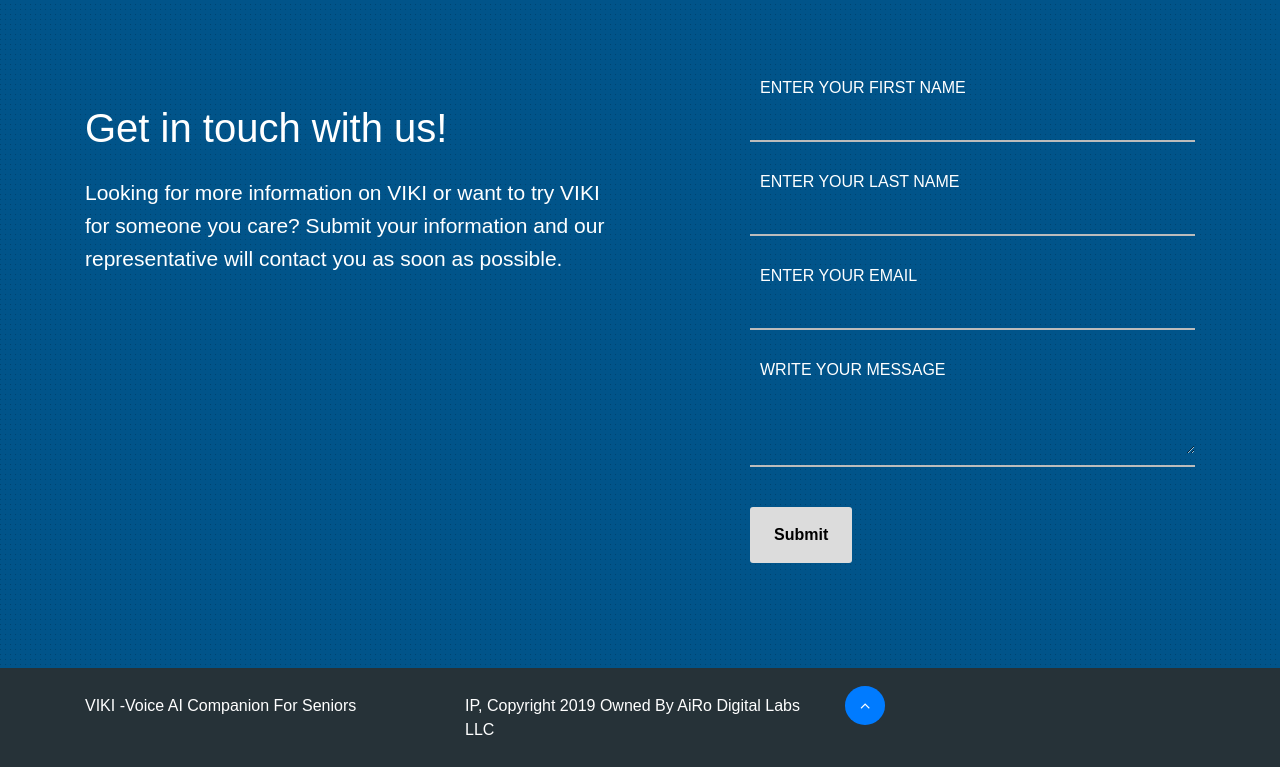
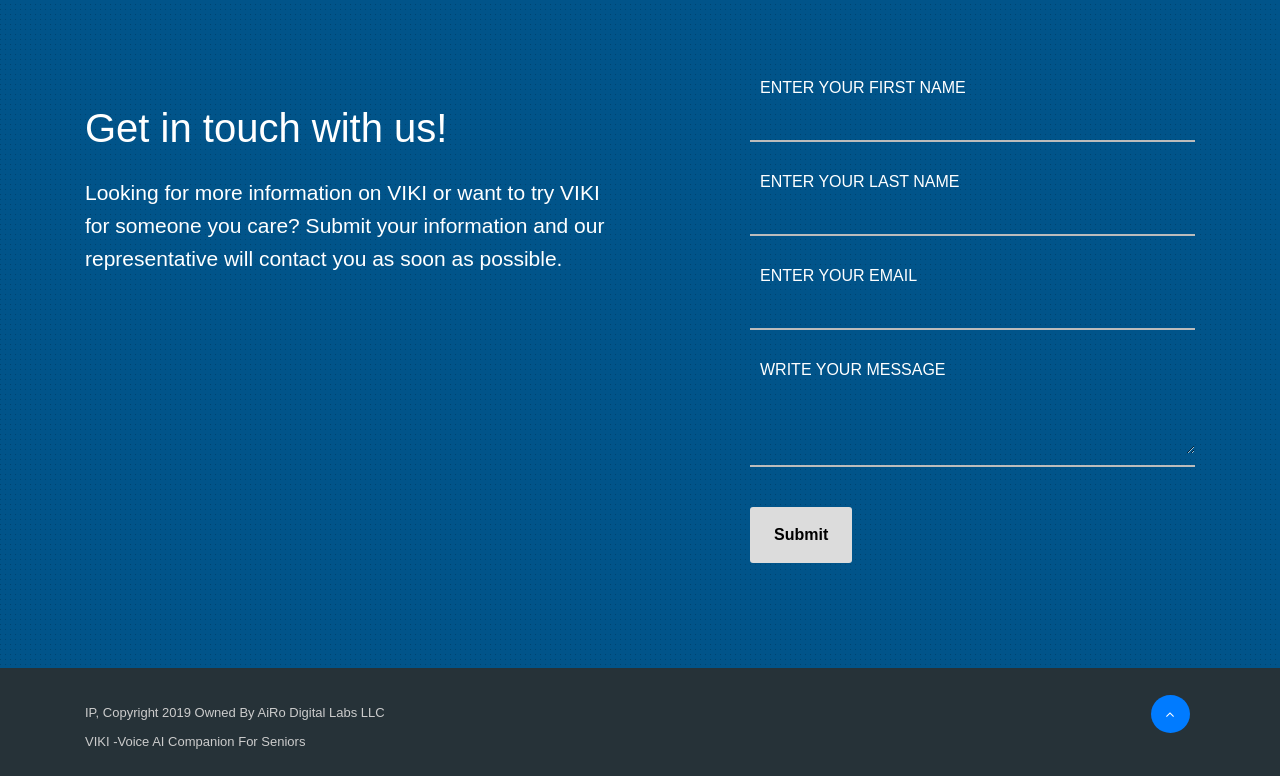
Before and after one commit to srnitish/srnitish, a PHP site: page / in a window 1280 px wide. Shown: the part 4501-5277 px from the top of the page. Run offline with PHP 8.4, Linux system fonts and the light colour scheme.

Commit message:
final chnages

```diff
--- a/css/custom.css
+++ b/css/custom.css
@@ -306,6 +306,32 @@ ul.w3l-right-book li {
     text-align: left;
     font-size: 17px;
 }
+.footer-bottom {
+    padding: 40px 0 30px;
+    border-top: 1px solid #666;
+    background: #1e1e1e;
+}
+.copyright-text p {
+    color: #ccc;
+    margin-top: 9px;
+    margin-bottom: 0;
+}
+.social-link li {
+    display: inline-block;
+    margin: 0 5px;
+}
+.social-link li a {
+    color: #ccc;
+    /*border: 1px solid #ccc;*/
+    width: 40px;
+    height: 40px;
+    line-height: 40px;
+    border-radius: 50%;
+    text-align: center;
+    display: inline-block;
+    font-size: 14px;
+    transition: .5s;
+}
 #myFrame{
 position:relative;
 top:0;
@@ -321,7 +347,9 @@ section .section-title {
 }
 #footer {
     background: #414141 !important;
+
 }
+.footer{font-size: 14px;}
 .copyright{font-size: 16px;margin-top: 20px;}
 .col_white_amrc { color:#FFF;}
 footer { width:100%; background-color:#263238; /*min-height:250px;*/ padding:10px 0px 25px 0px ;}
--- a/index.html
+++ b/index.html
@@ -37,10 +37,11 @@
          <section class="hero">
          <div class="container-fluid">
             <div class="carousel-caption">
-               <p class="head">World's First 24/7</p>
-               <p class="cust-head">Voice-AI Companion for the Elderly</p>
+               <p class="head">World's First 24/7 Voice-AI</p>
+               <p class="cust-head">Companion for the Elderly</p>
                <p class="sub-head">To enhance the Physical and Emotional Well-being<br> of the seniors in your care</p>
                <a href="#video"><button type="button" class="btn btn-lg btn-primary ml-auto header-button">See the video</button></a>
+
             </div>
          </div>
       </section>
@@ -114,7 +115,7 @@
          <div class="container mt-5 mb-4">
             <div class="row">
                <div class="col-md-9 mx-auto">
-                  <iframe id="myFrame" src="https://www.youtube.com/embed/5BzuuQrsMxs" frameborder="0" allowfullscreen></iframe>
+                  <iframe id="myFrame" src="https://www.youtube.com/embed/5BzuuQrsMxs?rel=0&showinfo=0" frameborder="0" allowfullscreen></iframe>
                </div>
             </div>
          </div>
@@ -545,17 +546,28 @@
             <!--foote_bottom_ul_amrc ends here-->
             <div class="row text-white mt-3">
                <!-- <div class="text-white"> -->
-                  <div class="col-md-4">VIKI -Voice AI Companion For Seniors</div>
+                 <!--  <div class="col-md-4">VIKI -Voice AI Companion For Seniors</div>
                   <div class="col-md-4">IP, Copyright 2019 Owned By AiRo Digital Labs LLC</div>
-                  <a href='#top'>
-                     <div class="col-md-4">
-                        <span class="scroll-top">
-                           <i class="fa fa-angle-up"></i>
-                        </span>
-                     </div>
-                  </a>
+                  <a href='#top'><div class="col-md-4"><span class="scroll-top"><i class="fa fa-angle-up"></i></span></div></a>
+ -->
                   <!-- <a href='#top'><span class="scroll-top"><i class="fa fa-angle-up"></i></span></a> -->
                <!-- </div> -->
+
+
+               <div class="col-sm-6 ">
+                     <div class="copyright-text">
+                        <p>IP, Copyright 2019 Owned By AiRo Digital Labs LLC</p>
+                        <p>VIKI -Voice AI Companion For Seniors</p>
+                     </div>
+                  </div> <!-- End Col -->
+                  <div class="col-sm-6">
+                     <ul class="social-link pull-right">
+                        <!-- <li><a href=""><span class="fa fa-facebook"></span></a></li>
+                        <li><a href=""><span class="fa fa-facebook"></span></a></li> -->
+                        <li><a href="#top"><span class="scroll-top"><i class="fa fa-angle-up"></i></span></a></li>
+                     </ul>
+                  </div> <!-- End Col -->
+            </div>
             </div>
 
             <!-- <p class="text-center">VIKI</p>
```
